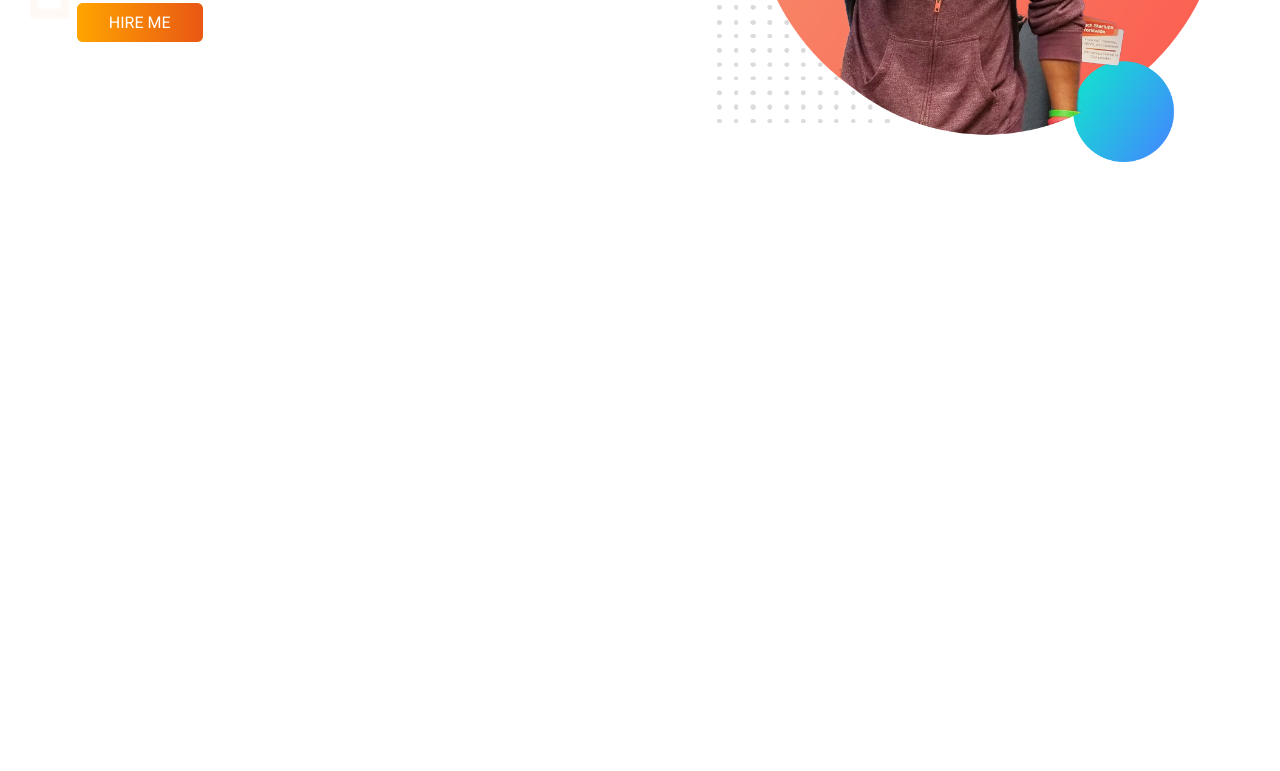
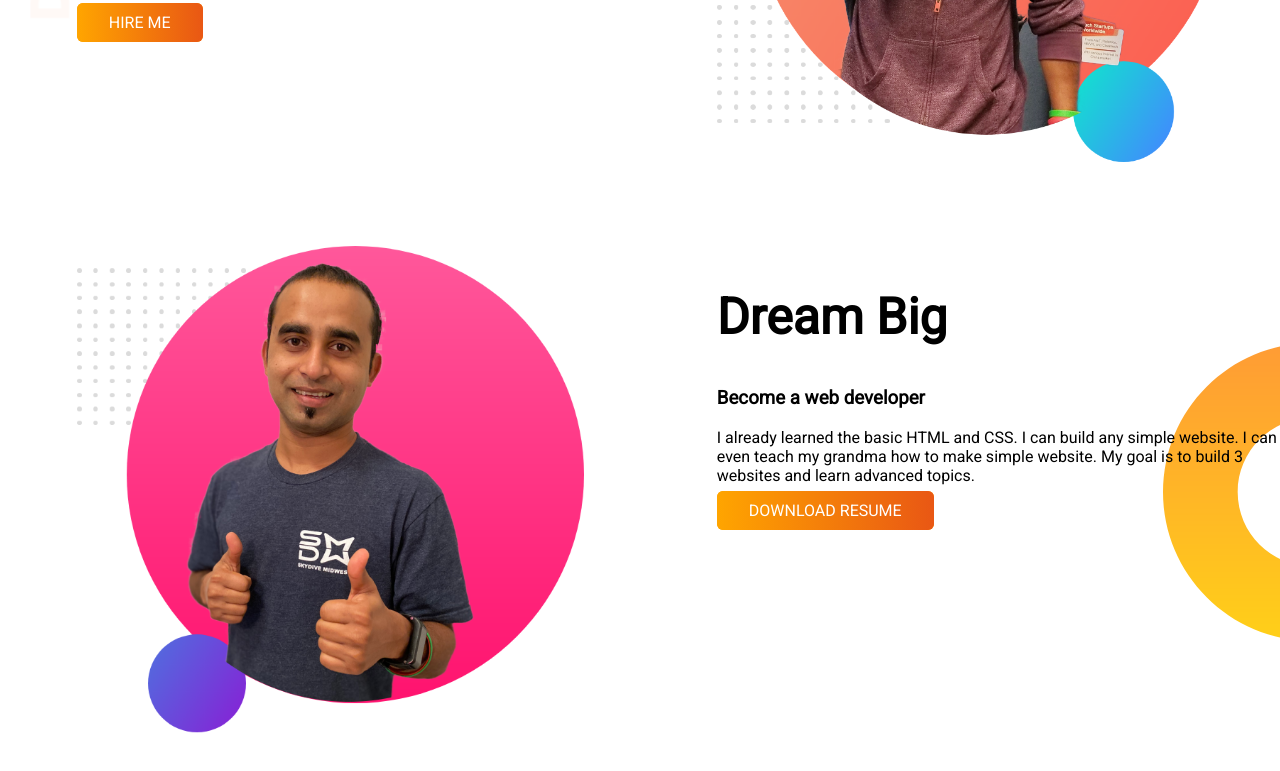
Before and after one commit to ujjaldeb/my-portfolio, a plain HTML site: page index.html in a window 1280 px wide. Shown: the part 341-1112 px from the top of the page. Before the commit the page ends 800 px from the top, so only its background shows below. Drawn offline with Linux system fonts and the light colour scheme.

Commit message:
dream section added

```diff
--- a/index.html
+++ b/index.html
@@ -13,7 +13,7 @@
 </head>
 
 <body>
-    <section class="top-banner">
+    <section class="top-banner flexible-container">
         <div class="half-width">
             <h1>Welcome To</h1>
             <h1><span class="orange-color">Peter Parker</span> World</h1>
@@ -27,6 +27,21 @@
             <img src="images/jhankar.png" alt="Jhankar Mahbub">
         </div>
     </section>
+
+    <section class="dream-big flexible-container">
+        <div class="half-width">
+            <img src="images/jhankar2.png" alt="Jhankar Mahbub">
+        </div>
+        <div class="half-width">
+            <h1>Dream Big</h1>
+            <h3>Become a web developer</h3>
+            <p>I already learned the basic HTML and CSS. I can build any simple website. I can even teach my grandma how
+                to make simple website. My goal is to build 3 websites and learn advanced topics.</p>
+            <a href="#" class="link-button">download resume</a>
+        </div>
+    </section>
+
+
 </body>
 
 </html>
--- a/style.css
+++ b/style.css
@@ -11,8 +11,12 @@ h1 {
     color: orange;
 }
 
+.flexible-container {
+    display: flex;
+    margin-bottom: 10vh;
+}
+
 .top-banner {
-    display: flex;
     background: url('images/top-banner.png') no-repeat;
 }
 
@@ -35,3 +39,11 @@ h1 {
     background-image: linear-gradient(to right, orange, #e95714);
     margin-top: 10px;
 }
+
+.dream-big {
+    background: url('images/dream-bg.png') no-repeat right;
+}
+
+.dream-big .half{
+
+}
```
